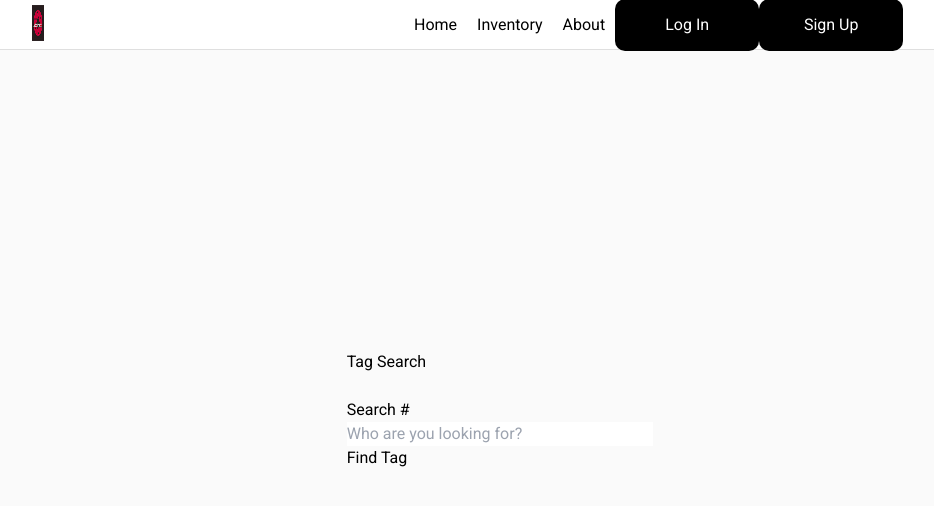
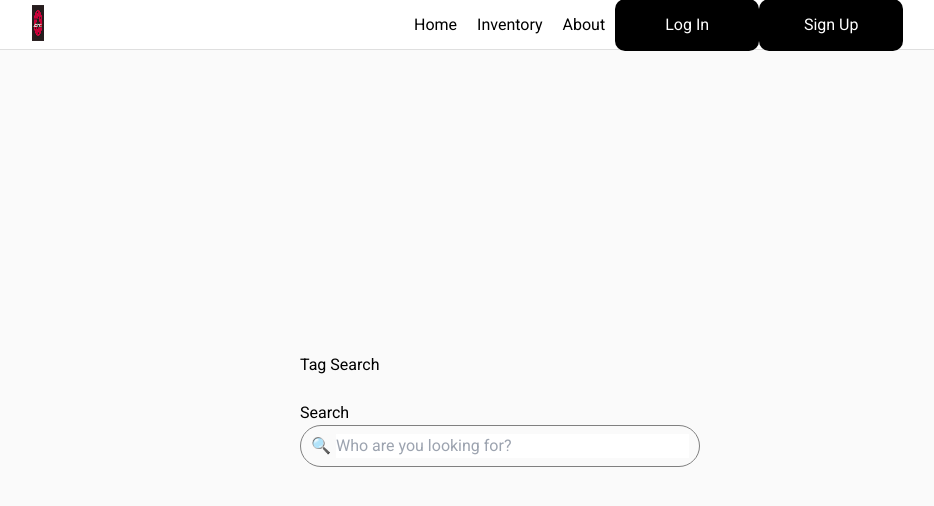
Before and after one commit to Dia-Dev-Design/apparazzi-presentation-client, a React (Vite) app: page /tags in a window 1280 px wide. Shown: the top 506 px of the page, without its empty margins (140-1074 px from the left). Built offline with nearby package versions, Linux system fonts and the light colour scheme.

Commit message:
made home search work, eliminated tag search page

```diff
--- a/src/components/Navbar.jsx
+++ b/src/components/Navbar.jsx
@@ -43,9 +43,9 @@ const Navbar = () => {
           <Link to="/allPhotos" className="icon">
             All Photos
           </Link>
-          <Link to="/tags" className="icon">
+          {/* <Link to="/tags" className="icon">
             Tags
-          </Link>
+          </Link> */}
           <Link to="/submit-photo" className="icon">
             Submit (fiximage)
             <img className="navbarIcon" src={SubmitIcon} alt="SubmitIcon" />
--- a/src/components/TagSearch.jsx
+++ b/src/components/TagSearch.jsx
@@ -17,8 +17,11 @@ const TagSearch = () => {
   };
 
   return (
-    <form onSubmit={handleSubmit}>
-      <label>Search #</label>
+    <div className="searchInfo">
+      <div>
+      <p className="searchText">Search</p>
+      <form className="searchBar1" onSubmit={handleSubmit}>
+        <button className="searchBarButton">🔍</button>
         <input
           className="searchBarInput"
           onChange={handleChange}
@@ -27,11 +30,31 @@ const TagSearch = () => {
           value={query}
           placeholder="Who are you looking for?"
         />
-      <button type="button" onClick={handleSubmit}>
-        Find Tag
-      </button>
       </form>
+      </div>
+    </div>
   );
 };
 
 export default TagSearch;
+
+// <div className="searchInfo">
+//   <div>
+//     <p className="searchText">Search</p>
+//     <form className="searchBar1">
+//       <button className="searchBarButton">🔍</button>
+//       <input
+//         className="searchBarInput"
+//         placeholder="Who are you looking for?"
+//       />
+//     </form>
+//   </div>
+
+//   {/* <div>
+//   <p className="searchText">Location</p>
+//   <form className="searchBar2">
+//     <button className="searchBarButton">🔍</button>
+//     <input className="searchBarInput" placeholder="City or zip code" />
+//   </form>
+// </div> */}
+// </div>;
--- a/src/pages/Home.jsx
+++ b/src/pages/Home.jsx
@@ -1,44 +1,28 @@
-import { useEffect} from "react";
-import { get } from "../services/authService";
-// import AppIcon from "../ApparaazziIcon.png";
-// <<<<<<< master
-// import AppIcon from "../aperature_logo_red.jpg";
-// =======
 import AppIcon from "../assets/ApparazziIcon_v2.jpg";
 
+import TagSearch from "../components/TagSearch";
 
 const Home = () => {
-
-
   return (
     <div className="homeLanding">
       <div className="homeContainer">
 
+        <TagSearch />
 
-        <div className="searchInfo">
-          <div>
-            <p className="searchText">Search</p>
-            <form className="searchBar1">
-              <button className="searchBarButton">🔍</button>
-              <input className="searchBarInput" placeholder="Who are you looking for?" />
-            </form>
-          </div>
-
-          {/* <div>
+        {/* <div>
             <p className="searchText">Location</p>
             <form className="searchBar2">
               <button className="searchBarButton">🔍</button>
               <input className="searchBarInput" placeholder="City or zip code" />
             </form>
-          </div> */}
-        </div>
+          </div>
+        </div> */}
 
-        <br/>
+        <br />
 
         <h1 className="homeText">Welcome to</h1>
         <img className="homeIcon" src={AppIcon} alt="apparazziIcon" />
         <h2 className="homeText">Where anyone can be a Paparazzi!</h2>
-
       </div>
     </div>
   );
```
Lines whose indentation alone changed are shown as unchanged.
